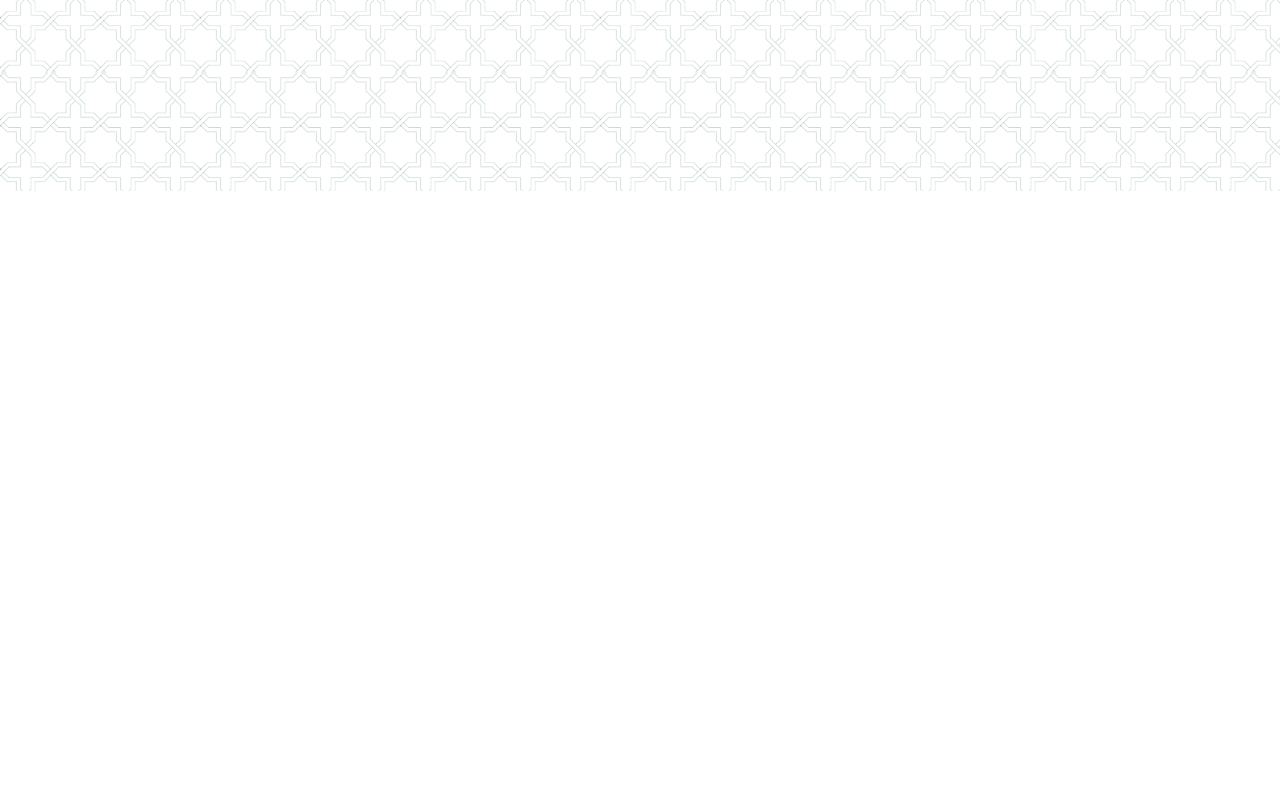
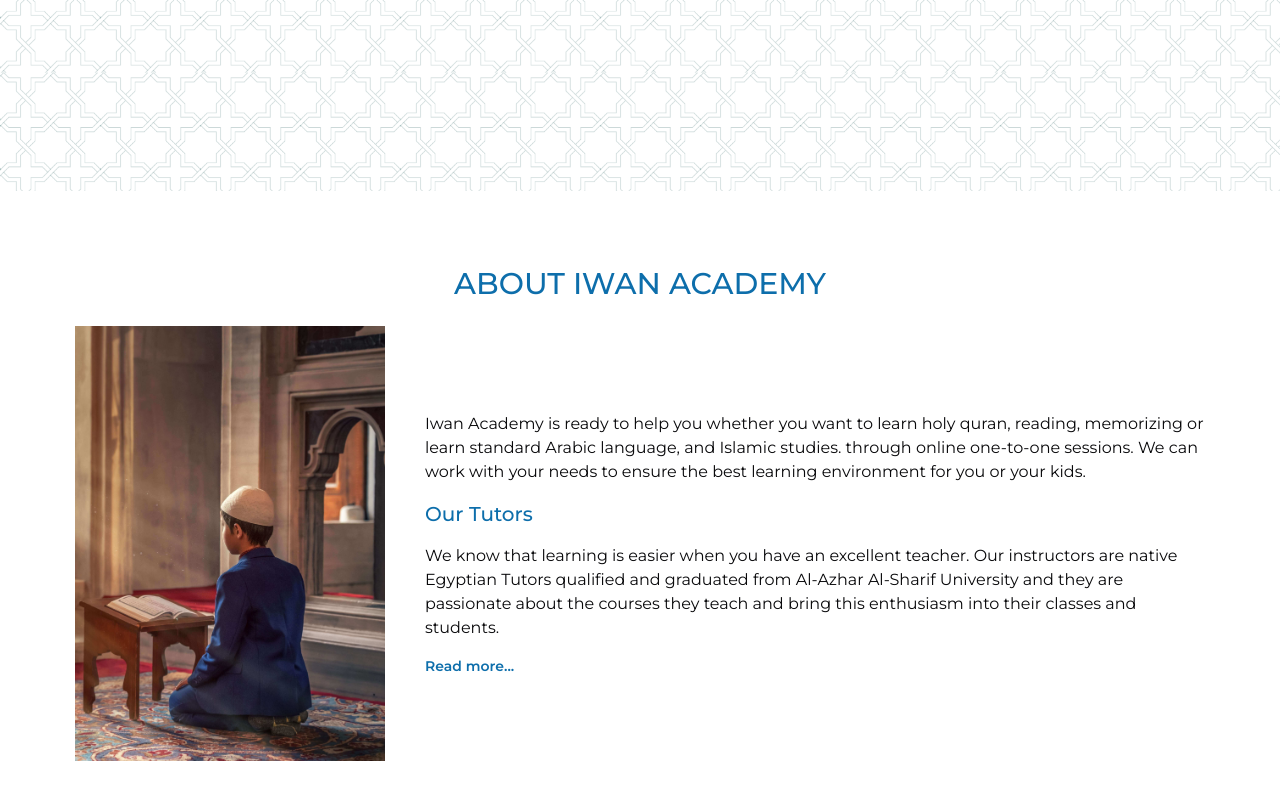
Before and after one commit to abdallanoor/iwan-academy, a Next.js app: page / in a window 1280 px wide. Shown: the part 606-1406 px from the top of the page. Before the commit the page ends 800 px from the top, so only its background shows below. Built offline with nearby package versions, Linux system fonts and the light colour scheme; no server answers.

Commit message:
feat: ✨ add About Section

```diff
--- a/app/(root)/page.jsx
+++ b/app/(root)/page.jsx
@@ -1,9 +1,11 @@
+import About from "@/components/About";
 import Hero from "@/components/Hero";
 
 export default function Home() {
   return (
     <main>
       <Hero />
+      <About section />
     </main>
   );
 }
--- a/app/globals.css
+++ b/app/globals.css
@@ -15,6 +15,7 @@
   :root {
     --background: 0 0% 100%;
     --foreground: 240 10% 3.9%;
+    --section: 220, 16%, 96%;
     --card: 0 0% 100%;
     --card-foreground: 240 10% 3.9%;
     --popover: 0 0% 100%;
--- /dev/null
+++ b/components/About.jsx
@@ -0,0 +1,39 @@
+import Image from "next/image";
+import SectionTitle from "./SectionTitle";
+import Link from "next/link";
+import { useTranslations } from "next-intl";
+
+export default function About({ section }) {
+  const t = useTranslations("about");
+  return (
+    <section className="py-section">
+      <div className="container">
+        <SectionTitle title={t("title")} />
+        <div className="flex flex-col sm:flex-row items-center gap-5 sm:gap-10">
+          <Image
+            src="/images/about-iamge.jpg"
+            width={310}
+            height={435}
+            alt="Learn Qur’an"
+            className="w-full sm:w-[310px] h-full sm:h-[435px]"
+          />
+          <div className="flex flex-col gap-4 max-sm:text-center">
+            <p>{t("description")}</p>
+            <h3 className="text-xl font-medium text-primary">
+              {t("ourTutors")}
+            </h3>
+            <p>{t("ourTutorsDes")}</p>
+            {section && (
+              <Link
+                href="/about"
+                className="hover:underline text-sm text-primary font-semibold "
+              >
+                {t("readMore")}
+              </Link>
+            )}
+          </div>
+        </div>
+      </div>
+    </section>
+  );
+}
--- /dev/null
+++ b/components/SectionTitle.jsx
@@ -0,0 +1,7 @@
+export default function SectionTitle({ title }) {
+  return (
+    <h1 className="text-2xl sm:text-3xl text-primary text-center font-medium uppercase mb-6">
+      {title}
+    </h1>
+  );
+}
--- a/tailwind.config.js
+++ b/tailwind.config.js
@@ -25,6 +25,7 @@
       colors: {
         background: "hsl(var(--background))",
         foreground: "hsl(var(--foreground))",
+        section: "hsl(var(--section))",
         card: {
           DEFAULT: "hsl(var(--card))",
           foreground: "hsl(var(--card-foreground))",
@@ -75,6 +76,9 @@
       backgroundSize: {
         heroSize: "100px auto",
       },
+      padding: {
+        section: "75px",
+      },
       animation: {
         inT: "inT 0.4s forwards",
         outT: "outT 0.4s backwards reverse",
--- a/translations/ar.json
+++ b/translations/ar.json
@@ -9,5 +9,12 @@
   "bookFree": "جرب الدرس المجاني",
   "welcome": "مرحبًا بكم في",
   "title": "أكاديميه إيوان",
-  "description": "تعلم القرآن والعربية والدراسات الإسلامية."
+  "description": "تعلم القرآن والعربية والدراسات الإسلامية.",
+  "about": {
+    "title": "عن إيوان",
+    "description": "إيوان هي أكاديميّة تعليميّة إلكترونيّة تقدم خدماتها من خلال لقاءاتٍ فردية في صفوفٍ افتراضية عبر الإنترنت لمساعدتك في تعلُّم القرآن الكريم وقراءته وحفظه، وتعلُّم أساسيّات اللغة العربية والدراسات الإسلامية في بيئةٍ تعليميةٍ مناسبة لك ولأطفالك.",
+    "ourTutors": "فريق إيوان",
+    "ourTutorsDes": "مجموعة من المُعلمين المصريين المؤهّلين خريجي جامعة الأزهر الشريف، يملؤهم الشغف والحماس لتدريس المساقات المختلفة في بيئةٍ تعليميةٍ ممتعة وإيجابية.",
+    "readMore": "اقـــرأ أكـــثــر..."
+  }
 }
--- a/translations/en.json
+++ b/translations/en.json
@@ -9,5 +9,12 @@
   "bookFree": "Book Free Evaluation",
   "welcome": "Welcome To",
   "title": "Iwan Academy",
-  "description": "Learn Qur’an, Arabic And Islamic Studies."
+  "description": "Learn Qur’an, Arabic And Islamic Studies.",
+  "about": {
+    "title": "About Iwan Academy",
+    "description": "Iwan Academy is ready to help you whether you want to learn holy quran, reading, memorizing or learn standard Arabic language, and Islamic studies. through online one-to-one sessions. We can work with your needs to ensure the best learning environment for you or your kids.",
+    "ourTutors": "Our Tutors",
+    "ourTutorsDes": "We know that learning is easier when you have an excellent teacher. Our instructors are native Egyptian Tutors qualified and graduated from Al-Azhar Al-Sharif University and they are passionate about the courses they teach and bring this enthusiasm into their classes and students.",
+    "readMore": "Read more..."
+  }
 }
```
